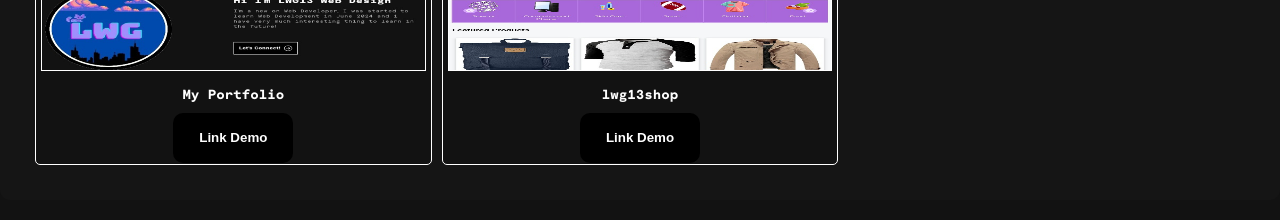
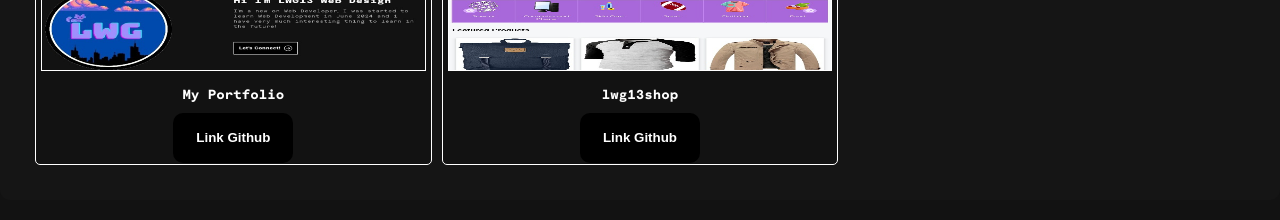
Before and after one commit to LWG13/LWG13-Portfolio, a React (Vite) app: page / in a window 1280 px wide. Shown: the part 1700-1920 px from the top of the page. Built offline with nearby package versions, Linux system fonts and the light colour scheme.

Commit message:
Update Projects.jsx

```diff
--- a/src/Components/Projects.jsx
+++ b/src/Components/Projects.jsx
@@ -26,7 +26,7 @@ export default function Projects() {
          <div className="content">
           <img src={web} alt="project" />
           <h5>My Portfolio</h5>
-          <button className="linkBtn"><a href=" https://github.com/LWG13/LWG13-Portfolio" >Link Demo</a></button>
+          <button className="linkBtn"><a href=" https://github.com/LWG13/LWG13-Portfolio" >Link Github</a></button>
          </div>
         </Grid>
 
@@ -34,7 +34,7 @@ export default function Projects() {
           <div className="content">
            <img src={shop} alt="project" />
            <h5>lwg13shop</h5>
-           <button className="linkBtn"><a href=" https://github.com/LWG13/LWG13-shop" >Link Demo</a></button>
+           <button className="linkBtn"><a href=" https://github.com/LWG13/LWG13-shop" >Link Github</a></button>
           </div>
          </Grid>
 
```
